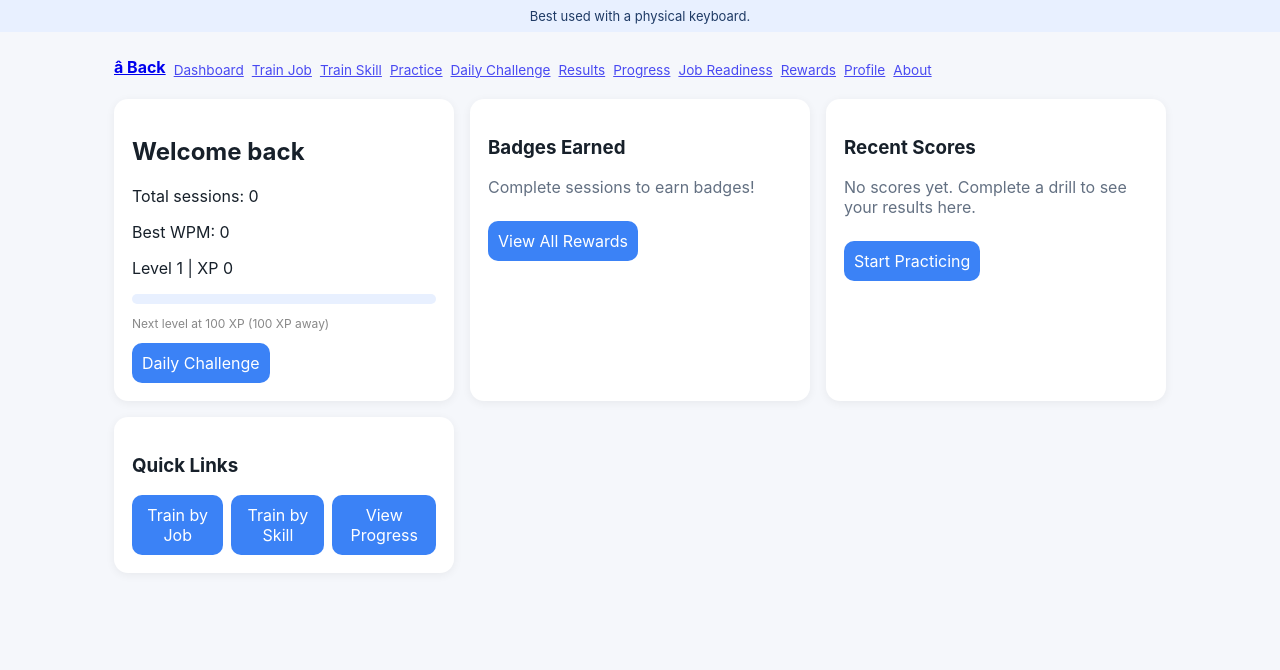
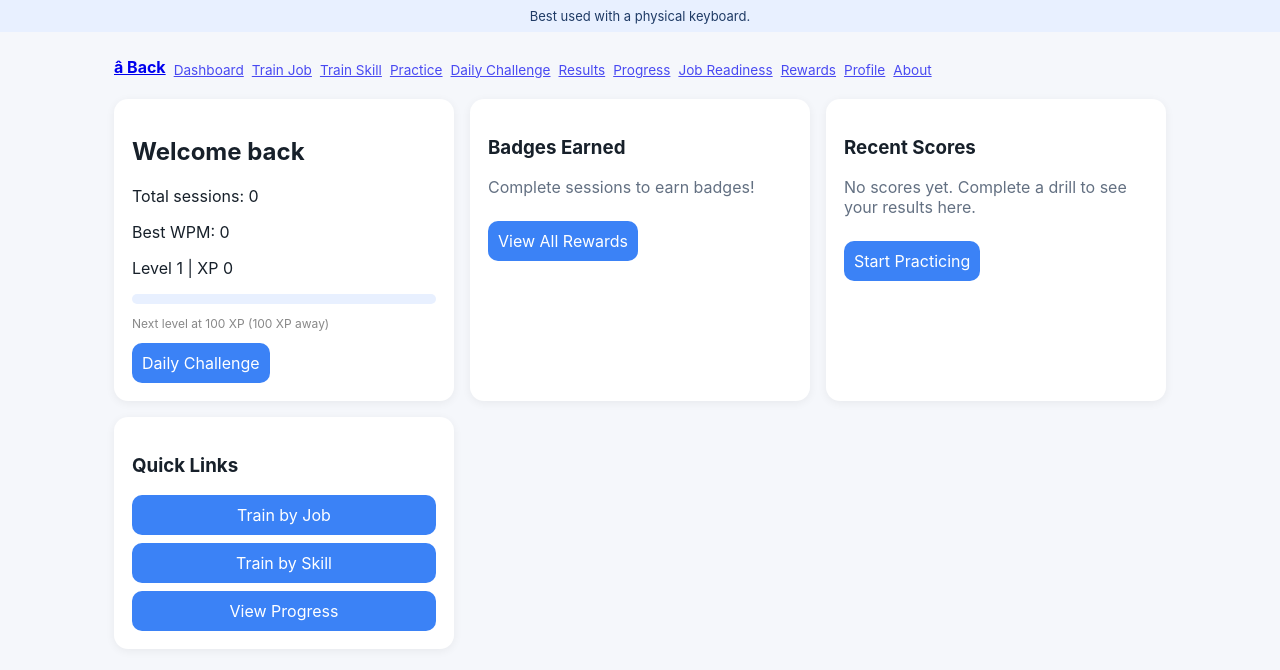
Before and after one commit to kaylaeastman86-cyber/Data-Entry-Typing-Speed-Trainer, a Next.js app: page /dashboard in a window 1280 px wide. Shown: the top 670 px of the page. Built offline with nearby package versions, Linux system fonts and the light colour scheme.

Commit message:
Fix TypeScript error: flexDirection 'wcolumn' -> 'column' in dashboard

```diff
--- a/app/dashboard/page.tsx
+++ b/app/dashboard/page.tsx
@@ -68,7 +68,7 @@
 
         <section className='card'>
           <h3>Quick Links</h3>
-          <div style={{display:'flex',flexDirection:'wcolumn',gap:'8px'}}>
+          <div style={{display:'flex',flexDirection:'column',gap:'8px'}}>
             <Link href='/train/job'><button style={{width:'100%'}}>Train by Job</button></Link>
             <Link href='/train/skill'><button style={{width:'100%'}}>Train by Skill</button></Link>
             <Link href='/progress'><button style={{width:'100%'}}>View Progress</button></Link>
```
